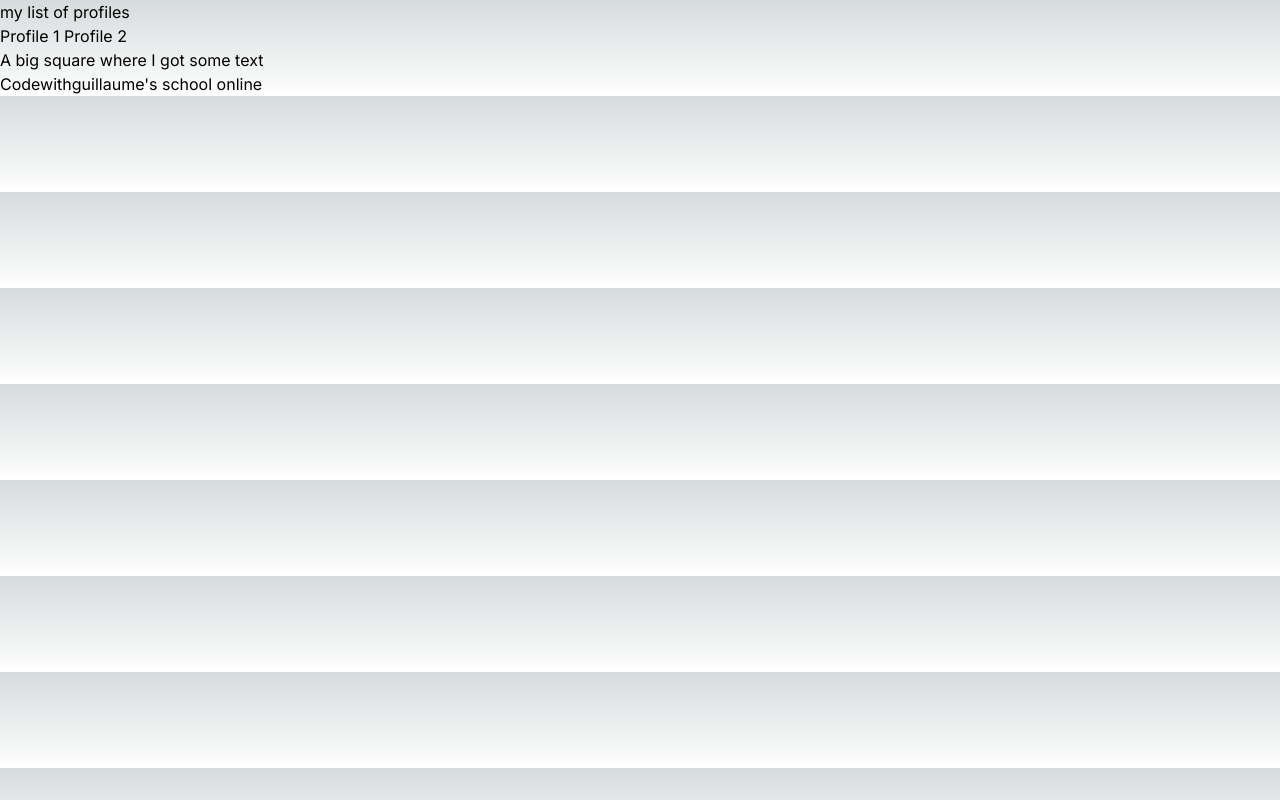
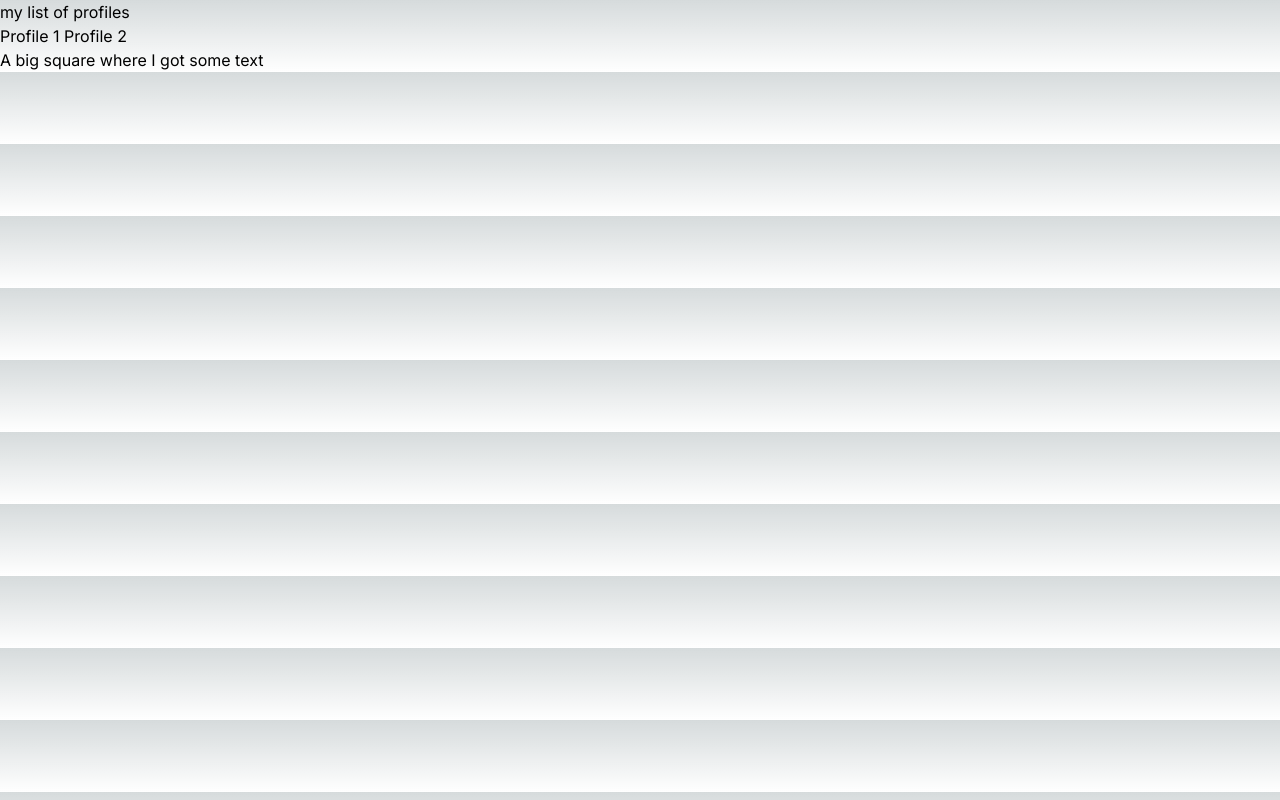
Before and after one commit to travisburns/nextjs14tut, a Next.js app in the folder next14/: page /profile in a window 1280 px wide. Built offline with nearby package versions, Linux system fonts and the light colour scheme.

Commit message:
removed a outside the link tag taht is causing the eroor

```diff
--- a/next14/src/app/profile/page.tsx
+++ b/next14/src/app/profile/page.tsx
@@ -32,9 +32,7 @@ export default function Profile() {
                 >
                     <div>A big square where I got some text</div>
                 </Link>
-                <a href="https://codewithguillaume.com">
-                    Codewithguillaume's school online
-                </a>
+
 
 
         </div>
```
